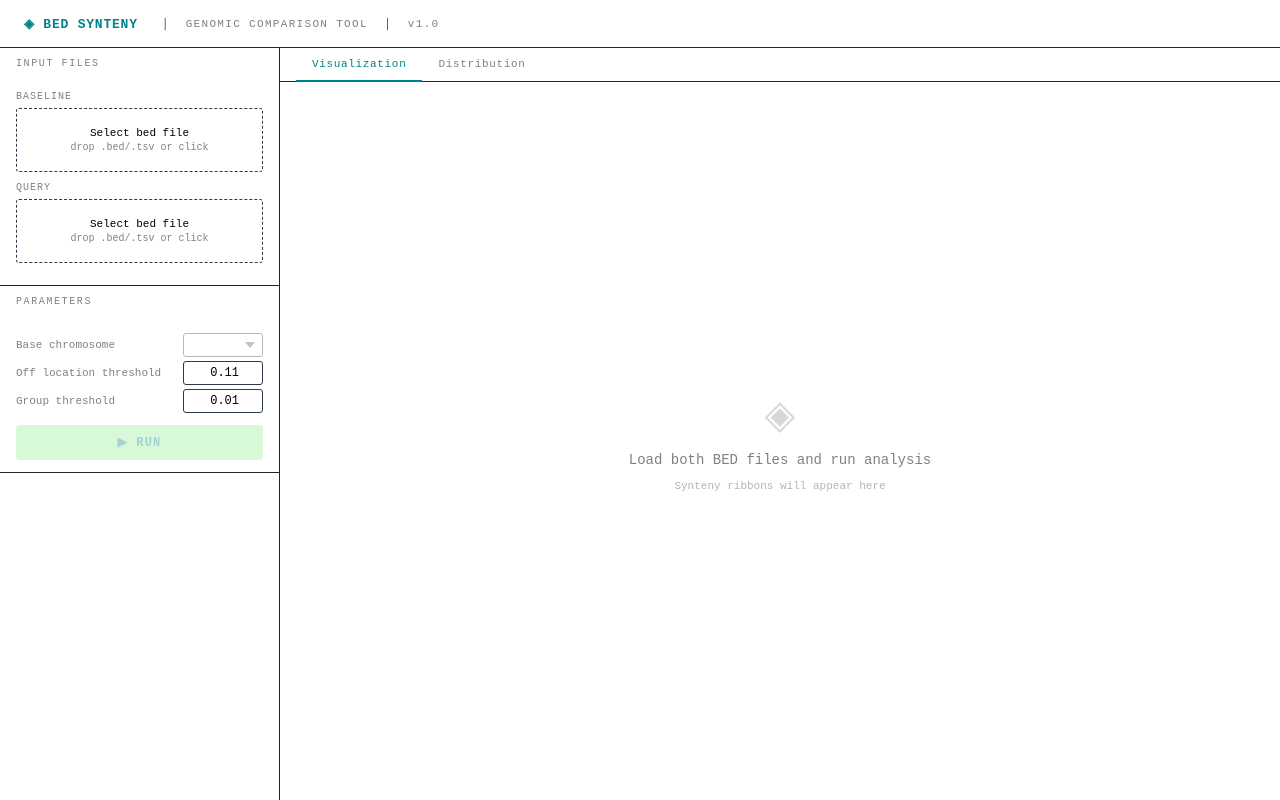
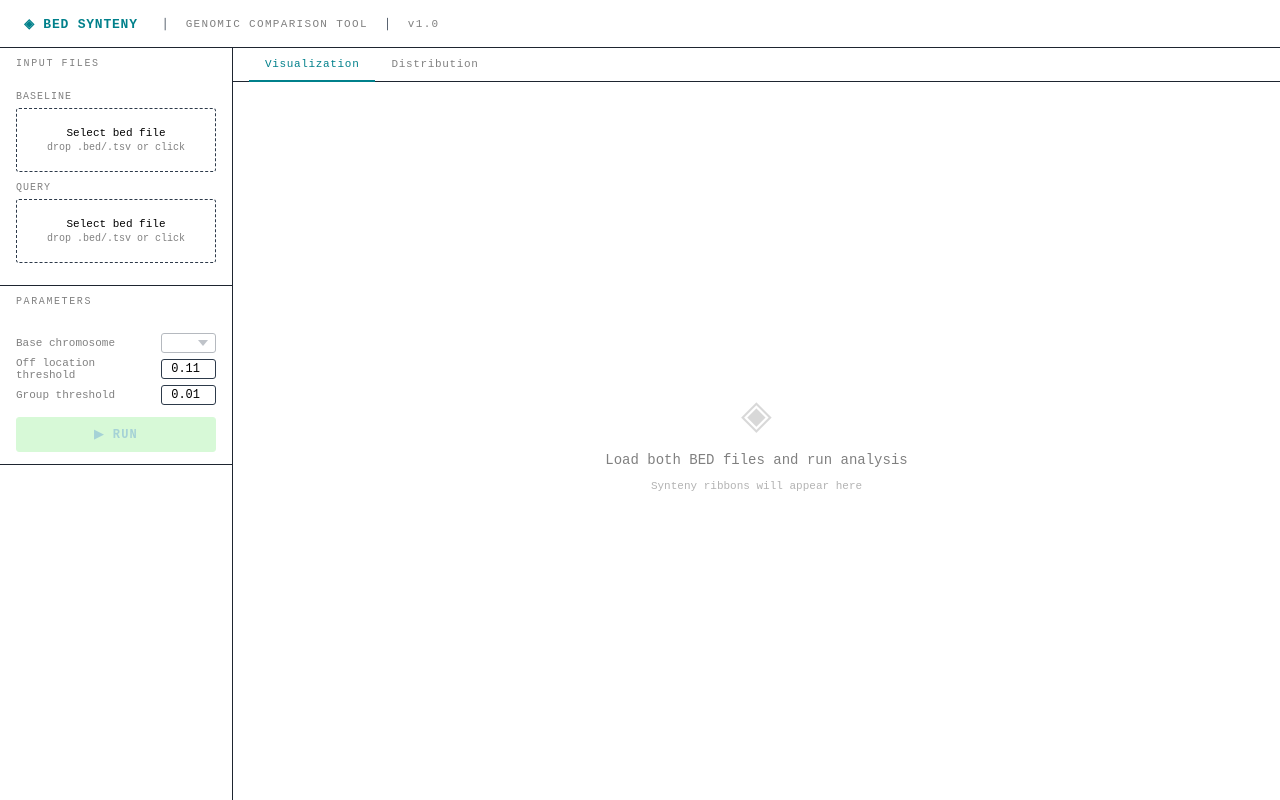
Before and after one commit to AAGI-AUS/gene-visualisation, a React (Create React App) app: page / in a window 1280 px wide. Built offline with nearby package versions, Linux system fonts and the light colour scheme; the HTML template or start-up script is replaced by a standard one.

Commit message:
minor change

```diff
--- a/src/App.module.css
+++ b/src/App.module.css
@@ -33,7 +33,7 @@
 /* ── Main layout ── */
 .main {
   display: grid;
-  grid-template-columns: 280px 1fr;
+  grid-template-columns: 233px 1fr;
   overflow: hidden;
   min-height: 0;
 }
--- a/src/components/sideBar/Sidebar.module.css
+++ b/src/components/sideBar/Sidebar.module.css
@@ -39,13 +39,13 @@
 }
 
 .thresholdInput {
-  width: 80px;
+  width: 55px;
   background: var(--bg);
   border: 1px solid var(--border-hi);
   color: var(--text);
   font-family: var(--mono);
   font-size: 12px;
-  padding: 4px 8px;
+  padding: 2px 0;
   border-radius: var(--radius);
   text-align: right;
   transition: border-color 0.15s;
@@ -58,13 +58,13 @@
 
 /* ── Chromosome select ── */
 .chrSelect {
-  width: 80px;
+  width: 55px;
   background: var(--bg);
   border: 1px solid var(--border-hi);
   color: var(--text);
   font-family: var(--mono);
   font-size: 12px;
-  padding: 4px 6px;
+  padding: 2px 0;
   border-radius: var(--radius);
   cursor: pointer;
   appearance: none;
@@ -72,6 +72,7 @@
   background-repeat: no-repeat;
   background-position: right 7px center;
   padding-right: 22px;
+  text-align: center;
   transition: border-color 0.15s;
 }
 
--- a/src/components/visualizationTab/LinePair.tsx
+++ b/src/components/visualizationTab/LinePair.tsx
@@ -26,8 +26,8 @@ export function LinePair({ data, queryName, i }: LinePairProps) {
 
   const layout = useVisualizationLayout(
     data,
-    i === 0 ? (base?.name ?? "") : "",
-    queryName,
+    i === 0 ? (base?.name.split(".")[0] ?? "") : "",
+    queryName.split(".")[0],
     svgW - PAD.left - PAD.right,
     gapBp,
     othersMode,
```
